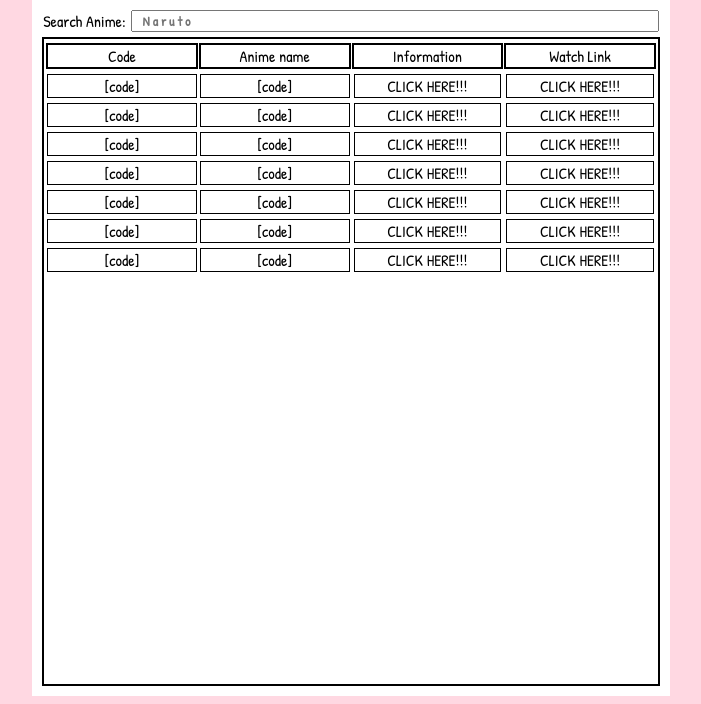
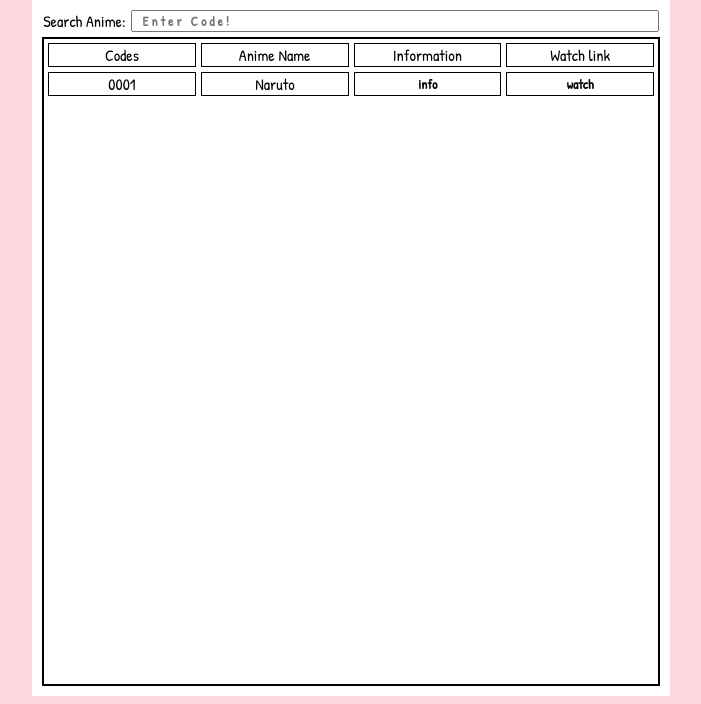
Before and after one commit to abhinavsinghcodes/noasaga_project, a website: page public/anime-list.html in a window 1280 px wide. Shown: the part 96-800 px from the top of the page, without its empty margins (289-990 px from the left). Drawn offline with Linux system fonts and the light colour scheme.

Commit message:
Anime-list done :D no admin panel

```diff
--- a/public/anime-list.html
+++ b/public/anime-list.html
@@ -3,15 +3,17 @@
 <head>
     <meta charset="UTF-8">
     <meta name="viewport" content="width=device-width, initial-scale=1.0">
-    <title>Document</title>
+    <title>Anime List - NoaSaga</title>
     <link rel="stylesheet" href="css/anime-list.css">
+    <link rel="stylesheet" href="css/protect.css">
 </head>
 <body>
+    <div class="overlay"></div>
     <div class="main" id="main">
         <!-- HEADER -->
         <header>
             <img src="images/img (3).jpeg" id="header-image1">
-            <h1 id="header-text1">WELCOME TO NOASAGA PROJECT</h1>
+            <h1 id="header-text1">ANIME LIST</h1>
             <img src="images/img (4).jpeg" id="header-image2">
         </header>
         <!-- NAVIGATION BAR -->
@@ -24,79 +26,26 @@
         </nav>
         <main>
             <label id="anime">Search Anime:
-                <input type="text" placeholder="Naruto">
+                <input type="text" id="search-input" maxlength="4" placeholder="Enter Code!">
             </label>
             <div class="list">
-                <div class="number">
-                    <h7>Code</h7>
-                    <span>[code]</span>
-                    <span>[code]</span>
-                    <span>[code]</span>
-                    <span>[code]</span>
-                    <span>[code]</span>
-                    <span>[code]</span>
-                    <span>[code]</span>
+                <div class="list-header">
+                    <span id="codes">Codes</span>
+                    <span id="anime-n">Anime Name</span>
+                    <span id="anime-inf">Information</span>
+                    <span id="anime-watch">Watch link</span>
                 </div>
-                <div class="name">
-                    <h7>Anime name</h7>
-                    <span>[code]</span>
-                    <span>[code]</span>
-                    <span>[code]</span>
-                    <span>[code]</span>
-                    <span>[code]</span>
-                    <span>[code]</span>
-                    <span>[code]</span>
-                </div>
-                <div class="info">
-                    <h7>Information</h7>
-                    <button class="information-of-anime">
-                        <a href="#">CLICK HERE!!!</a>
-                    </button>
-                    <button class="information-of-anime">
-                        <a href="#">CLICK HERE!!!</a>
-                    </button>
-                    <button class="information-of-anime">
-                        <a href="#">CLICK HERE!!!</a>
-                    </button>
-                    <button class="information-of-anime">
-                        <a href="#">CLICK HERE!!!</a>
-                    </button>
-                    <button class="information-of-anime">
-                        <a href="#">CLICK HERE!!!</a>
-                    </button>
-                    <button class="information-of-anime">
-                        <a href="#">CLICK HERE!!!</a>
-                    </button>
-                    <button class="information-of-anime">
-                        <a href="#">CLICK HERE!!!</a>
-                    </button>
-                </div>
-                <div class="watch-here">
-                    <h7>Watch Link</h7>
-                    <button class="click-to-watch">
-                        <a href="#">CLICK HERE!!!</a>
-                    </button>
-                    <button class="click-to-watch">
-                        <a href="#">CLICK HERE!!!</a>
-                    </button>
-                    <button class="click-to-watch">
-                        <a href="#">CLICK HERE!!!</a>
-                    </button>
-                    <button class="click-to-watch">
-                        <a href="#">CLICK HERE!!!</a>
-                    </button>
-                    <button class="click-to-watch">
-                        <a href="#">CLICK HERE!!!</a>
-                    </button>
-                    <button class="click-to-watch">
-                        <a href="#">CLICK HERE!!!</a>
-                    </button>
-                    <button class="click-to-watch">
-                        <a href="#">CLICK HERE!!!</a>
-                    </button>
+                <div class="list-start">
+                    <div class="item" id="item1">
+                        <span class="anime-code">0001</span>
+                        <span class="anime-name">Naruto</span>
+                        <button class="information" id="anime-button" data-anime-id="20">info</button>
+                        <button class="watch-button">watch</button>
+                    </div>
                 </div>
             </div>
         </main>
     </div>
+    <script src="js/anime-list.js"></script>
 </body>
 </html>
--- a/public/css/anime-list.css
+++ b/public/css/anime-list.css
@@ -113,6 +113,7 @@ main {
     padding: 0.625rem;
     width: 100%;
     box-sizing: border-box;
+    overflow: hidden;
 }
 
 #anime {
@@ -140,9 +141,9 @@ main {
     width: 100%;
     box-sizing: border-box;
     display: flex;
-    flex-direction: row;
-    justify-content: space-evenly;
-    align-items: start;
+    flex-direction: column;
+    justify-content: start;
+    align-items: center;
     padding: 0.25rem;
     gap: 0.3125rem;
     overflow: scroll;
@@ -152,51 +153,67 @@ main {
     display: none;
 }
 
-.number,
-.name,
-.info,
-.watch-here {
+.list-header {
+    width: 100%;
     display: flex;
+    justify-content: space-evenly;
     align-items: center;
-    justify-content: center;
-    width: 100%;
-    gap: 5px;
-    flex-direction: column;
+    gap: 0.3125rem;
 }
 
-h7 {
-    border: 2px solid black;
+.list-header span,
+.item span {
+    border: 1px solid black;
     width: 100%;
     text-align: center;
 }
 
-.information-of-anime,
-.click-to-watch {
-    background-color: white;
-    padding: 0 0.625rem;
-    transition: 0.2s ease;
-    height: 100%;
-    font-size: 1rem;
+.list-start {
     display: flex;
+    flex-direction: column;
+    justify-content: center;
     align-items: center;
-    justify-content: center;
+    width: 100%;
+    height: fit-content;
+    gap: 0.3125rem;
+}
+
+.item {
+    display: flex;
+    flex-direction: row;
+    justify-content: space-evenly;
+    align-items: center;
+    gap: 0.3125rem;
+    width: 100%;
+}
+
+.item button {
     width: 100%;
     border: 1px solid black;
+    background: none;
+    font-weight: bold;
+    margin: none;
+    height: 100%;
+    transition: 0.3s ease-in-out;
 }
 
-.information-of-anime:hover,
-.click-to-watch:hover {
+.item button:hover {
     background-color: #FF92AE;
     color: white;
+    cursor: pointer;
 }
 
-.information-of-anime:active,
-.click-to-watch:active {
-    opacity: 0.5;
+.information:active,
+.watch-button:active {
+    opacity: 0.6;
 }
 
-.list span {
-    border: 1px solid black;
-    width: 100%;
-    text-align: center;
+.anime-name {
+    white-space: nowrap;
+    overflow-x: auto;
+    overflow-y: hidden;
 }
+
+.anime-name::-webkit-scrollbar {
+    display: none;
+}
--- a/public/js/anime-list.js
+++ b/public/js/anime-list.js
@@ -0,0 +1,27 @@
+document.getElementById("search-input").addEventListener("input", function() {
+    const searchValue = this.value.toLowerCase();
+    const items = document.querySelectorAll(".list-start .item");
+
+    items.forEach(function(item) {
+        const code = item.querySelector(".anime-code").textContent.toLowerCase();
+        const name = item.querySelector(".anime-name").textContent.toLowerCase();
+
+        if (code.includes(searchValue) || name.includes(searchValue)) {
+            item.style.display = "flex";
+        } else {
+            item.style.display = "none";
+        }
+    });
+});
+
+document.querySelectorAll('.anime-name').forEach(container => {
+    container.addEventListener('wheel', function(e) {
+        e.preventDefault(); // Prevents default scrolling behavior
+        this.scrollLeft += e.deltaY; // Scrolls horizontally based on vertical mouse wheel movement
+    });
+});
+
+document.getElementById("anime-button").addEventListener("click", function() {
+    const animeId = encodeURIComponent(this.getAttribute("data-anime-id"));
+    window.location.href = `anime-info.html?animeId=${animeId}`;
+});
```
Also changed, not shown: public/anime-info.html (+1 -1 lines), public/js/anime-info.js (+5 -3 lines).
